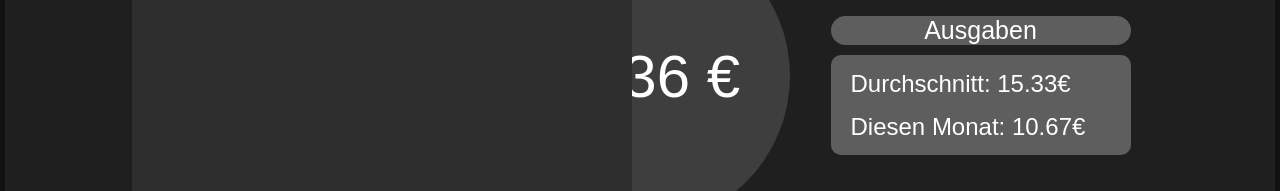
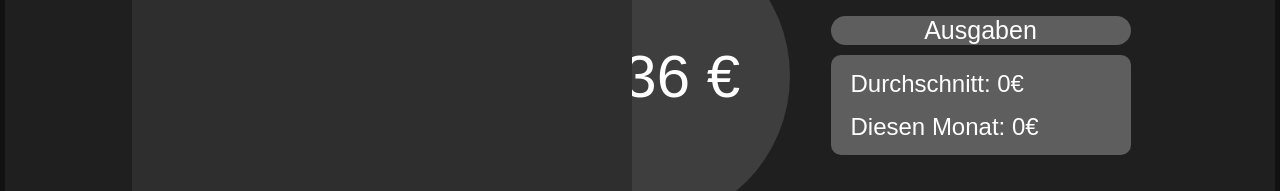
Before and after one commit to Buldes/my-app, a React (Create React App) app: page / in a window 1280 px wide. Shown: the part 179-370 px from the top of the page. Built offline with nearby package versions, Linux system fonts and the light colour scheme.

Commit message:
add updateKomponents, updateKomponents

```diff
--- a/src/App.js
+++ b/src/App.js
@@ -5,14 +5,14 @@ import { PieChartComponent } from './Components/defaultPieChartComponent';
 import { SmallInfoComponent } from './Components/smallInfoComponent';
 import { CILComponent } from './Components/cost-incommListComponent';
 import { downArearStyle, upArearStyle } from './Styles/arearStyles';
-import { monthAvarge, monthCost, monthIncomm, dailyMoney } from './Data/float';
+import { monthCostAvarge, monthCost, monthIncomm, dailyMoney } from './Data/float';
 import { GenerateCIL } from './Functions/generateCILItem';
 import { CILAddBar } from './Components/CILaddKomponent';
 import { CILSortBar } from './Components/CILSortComponent';
 import { GenerateData } from './Functions/DataFunctions/generateData';
 import { exampleData } from './Data/list';
-import { BankBalanceLableUdate } from './Functions/Analyse/UpdateLablesUpArear';
 import { CalculateMonthAvarge } from './Functions/Analyse/calculateMonth';
+import { UpdateLables } from './Functions/UpdateLables';
 
 function App() {
   useEffect(() => { document.title = `Kontostand`; });
@@ -24,13 +24,13 @@ function App() {
 
         <BankBalanceLable text={exampleData[exampleData.length-1].bankBalance}/>
 
-        <SmallInfoComponent cost={monthCost} avarge={monthAvarge}/>
+        <SmallInfoComponent cost={monthCost} avarge={monthCostAvarge}/>
 
         <PieChartComponent cost={monthCost} incomm={monthIncomm} top="-340px" left="10%"/>
 
      </div>
      <button onClick={GenerateData}>Generate New Random Data</button>
-     <button onClick={BankBalanceLableUdate}>Update Lable</button>
+     <button onClick={UpdateLables}>Update Lable</button>
      <button onClick={CalculateMonthAvarge}>Calculate monthAvarge</button>
 
       <div className='down-arear' style={downArearStyle}>
--- a/src/Components/smallInfoComponent.js
+++ b/src/Components/smallInfoComponent.js
@@ -11,13 +11,9 @@ export function SmallInfoComponent(props){
         <div style={{position:"relative"}}>
             <Headline text={headLine} top={componentY} left={componentX} width={componentWidth}/>
             <div style={{position:"relative", height:lableHight, width:componentWidth, left:componentX, top:(componentY+10), backgroundColor:bgColor, borderRadius:borderRadius}}>
-                <TextLable top={textLableTop} left={textLableLeft} text={lable1Text} add={{whiteSpace:"nowrap", transform: "flex"}}/>
-                <TextLable top={textLableTop*2} left={textLableLeft} text={lable2Text} add={{whiteSpace:"nowrap", transform: "flex"}}/>
+                <TextLable id="MonthCostAvarge" top={textLableTop} left={textLableLeft} text={lable1Text} add={{whiteSpace:"nowrap", transform: "flex"}}/>
+                <TextLable id="MonthCost" top={textLableTop*2} left={textLableLeft} text={lable2Text} add={{whiteSpace:"nowrap", transform: "flex"}}/>
             </div>
         </div>
     )
 }
-
-/*
-position: "relative", height: 100, width: 300, left: "65%", top: -100, backgroundColor: bgColor5e, borderRadius: "10px"}
-*/
--- a/src/Data/float.js
+++ b/src/Data/float.js
@@ -1,5 +1,18 @@
+export var dailyMoney = 0
+export var monthCostAvarge = 0
+export var monthIncommAvarge = 0
+export var monthCost = 0
+export var monthIncomm = 0
 
-export var dailyMoney = 85.36
-export var monthAvarge = 15.33
-export var monthCost = 10.67
-export var monthIncomm = 20
+
+export const setMonthCostAverage = (value) => {
+    monthCostAvarge = value;
+};
+
+export const setMonthIncommAverage = (value) => {
+    monthIncommAvarge = value;
+};
+
+export const setMonthCost = (value) => {
+    monthCost = value;
+};
--- a/src/Functions/Analyse/IncomCostPerMonth.js
+++ b/src/Functions/Analyse/IncomCostPerMonth.js
@@ -23,4 +23,17 @@ export function IncomCostMonthlyGenerate(){
 
         incomCostMonthly[i].push(totalCost, totalIncom)
     }
+
+    var totalCost = {amount:0, count:0}
+    var totalIncom = {amount:0, count:0}
+
+    for (let a = 0; a != yearMonthData.current.length; a++){
+        if (yearMonthData.current[a].state === "Einkommen"){
+            totalIncom = {amount: totalIncom.amount + parseFloat(yearMonthData.current[a].amount), count: totalIncom.count + 1}
+        }
+        else{
+            totalCost = {amount: totalCost.amount + parseFloat(yearMonthData.current[a].amount), count: totalCost.count + 1}
+        }
+    }
+    incomCostMonthly.current.push(totalCost, totalIncom)
 }
--- a/src/Functions/Analyse/UpdateLablesUpArear.js
+++ /dev/null
@@ -1,5 +0,0 @@
-import { exampleData } from "../../Data/list";
-
-export function BankBalanceLableUdate(){
-    document.getElementById("BankBalance").textContent = parseFloat(exampleData[exampleData.length-1].bankBalance).toLocaleString('de-DE', {minimumFractionDigits: 2, maximumFractionDigits: 2, style: 'currency', currency: 'EUR'})
-}
--- a/src/Functions/Analyse/calculateMonth.js
+++ b/src/Functions/Analyse/calculateMonth.js
@@ -1,5 +1,15 @@
-import { IncomCostMonthlyGenerate } from "./IncomCostPerMonth";
+import { IncomCostMonthlyGenerate, incomCostMonthly } from "./IncomCostPerMonth";
+import { setMonthCost, setMonthCostAverage } from "../../Data/float";
 
 export function CalculateMonthAvarge(){
     IncomCostMonthlyGenerate()
+
+    var totalCost = 0
+
+    for (let i = 1; i != 13; i++){
+        totalCost = totalCost + parseFloat(incomCostMonthly[i][1].amount)
+    }
+
+    setMonthCostAverage((totalCost / 12).toFixed(2))
+    setMonthCost(incomCostMonthly.current[1].amount.toFixed(2))
 }
--- /dev/null
+++ b/src/Functions/UpdateKomponentsUpArear.js
@@ -0,0 +1,13 @@
+import { monthCost, monthCostAvarge } from "../Data/float";
+import { exampleData } from "../Data/list";
+import { CalculateMonthAvarge } from "./Analyse/calculateMonth";
+
+export function BankBalanceLableUdate(){
+    document.getElementById("BankBalance").textContent = parseFloat(exampleData[exampleData.length-1].bankBalance).toLocaleString('de-DE', {minimumFractionDigits: 2, maximumFractionDigits: 2, style: 'currency', currency: 'EUR'})
+}
+
+export function SmallInfoUpdate(){
+    CalculateMonthAvarge()
+    document.getElementById("MonthCostAvarge").textContent = "Durchschnitt: " + parseFloat(monthCostAvarge).toLocaleString('de-DE', {minimumFractionDigits: 2, maximumFractionDigits: 2, style: 'currency', currency: 'EUR'})
+    document.getElementById("MonthCost").textContent = "Diesen Monat: " + parseFloat(monthCost).toLocaleString('de-DE', {minimumFractionDigits: 2, maximumFractionDigits: 2, style: 'currency', currency: 'EUR'})
+}
--- /dev/null
+++ b/src/Functions/UpdateLables.js
@@ -0,0 +1,6 @@
+import { BankBalanceLableUdate, SmallInfoUpdate } from "./UpdateKomponentsUpArear";
+
+export function UpdateLables(){
+    BankBalanceLableUdate()
+    SmallInfoUpdate()
+}
--- a/src/Lable/textLable.js
+++ b/src/Lable/textLable.js
@@ -3,5 +3,5 @@ import { DefaultLable } from "./defaultLable";
 
 export function TextLable(props){
     return <DefaultLable fontSize="24px" textAlligen="left" borderRadius={props.borderRadius} width={props.width} height={props.height}
-                          top={props.top} left={props.left} add={props.add} text={props.text}/>
+                          top={props.top} left={props.left} add={props.add} text={props.text} id={props.id}/>
 }
```
